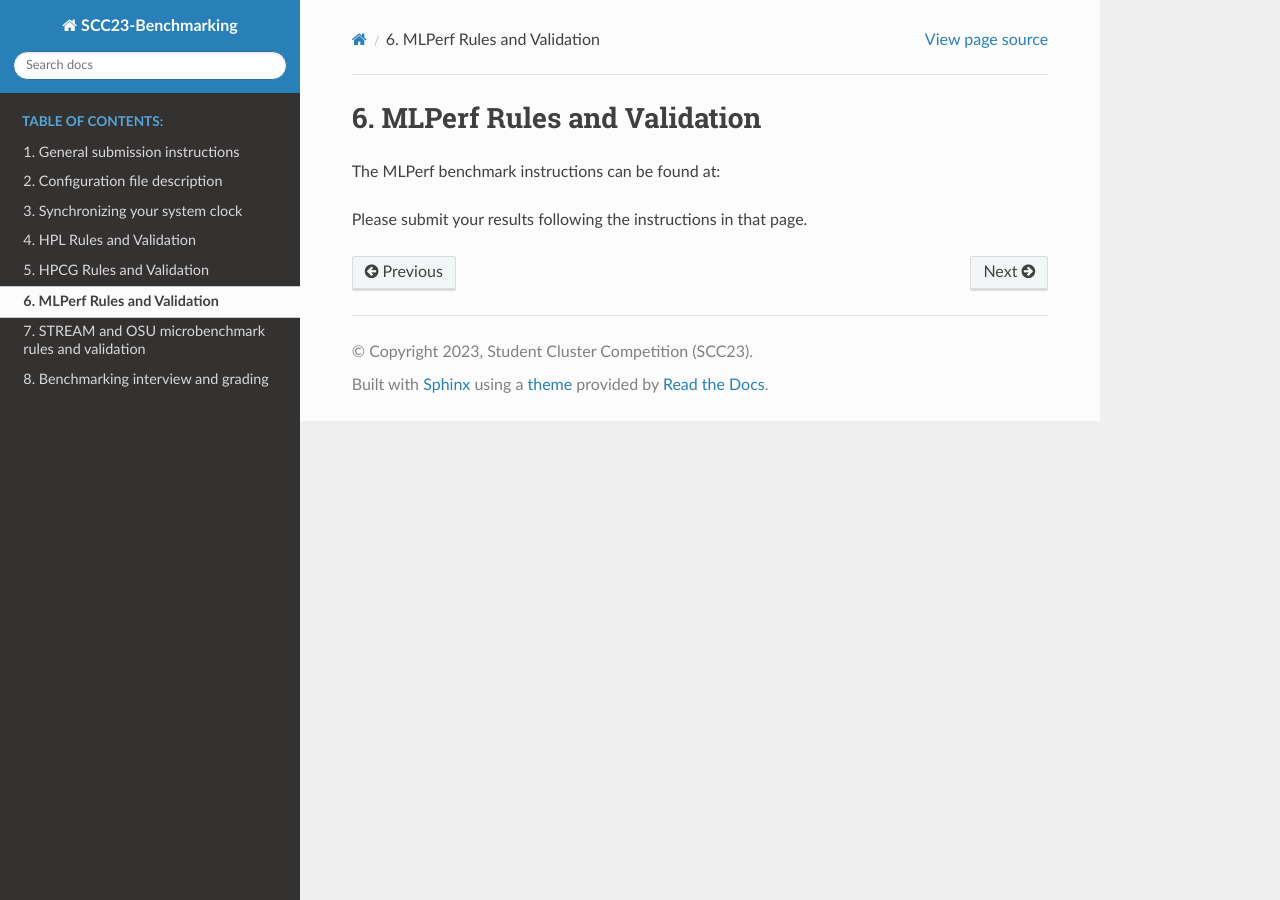
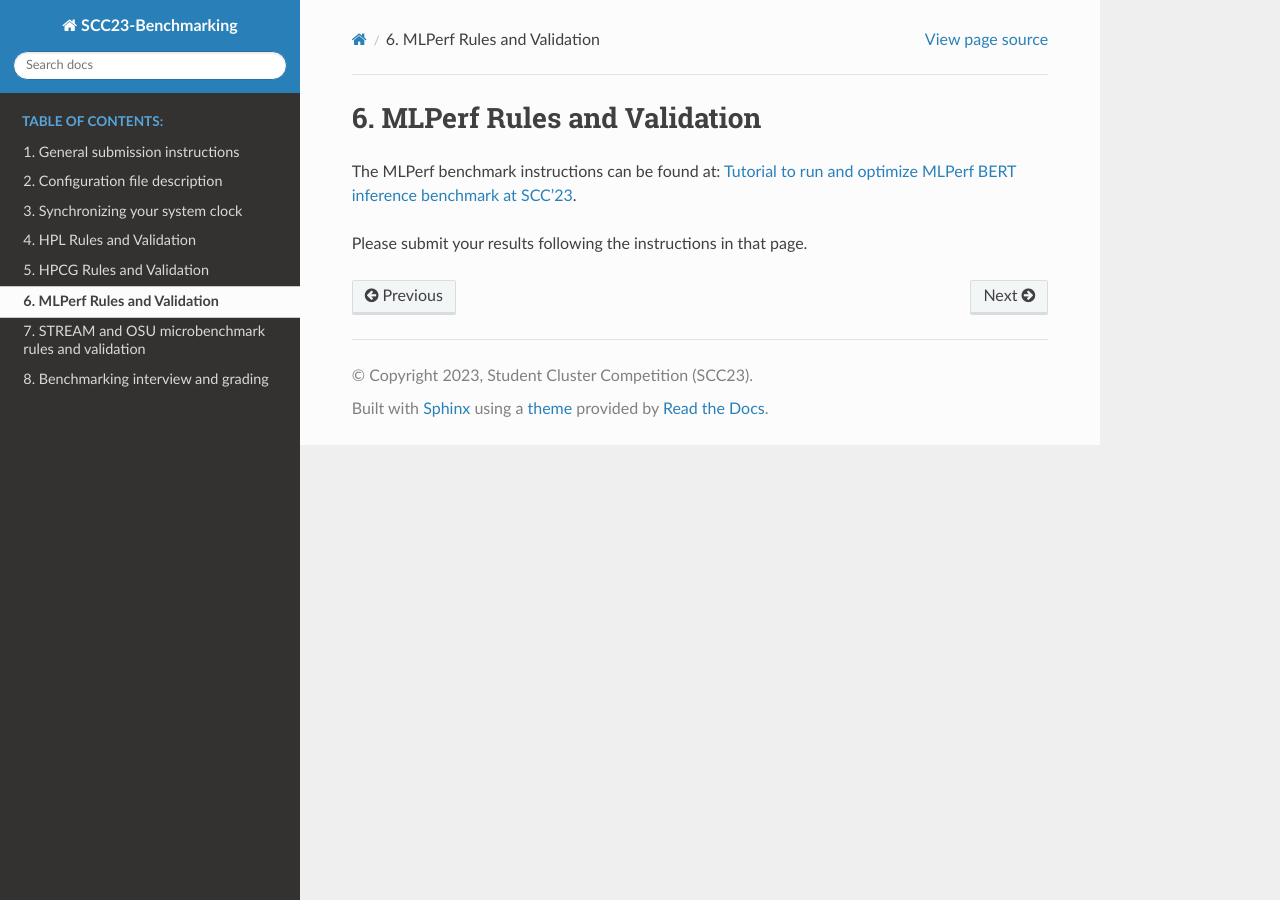
Before and after one commit to amaji/scc23-benchmarking, a Sphinx documentation site: the page built from source/benchmarks/mlperf.rst, in a window 1280 px wide. Built offline with Sphinx 7.4.7 and the Read the Docs theme 2.0.0, drawn with Linux system fonts in a browser that asks for light colours.

Commit message:
Add MLPerf tutorial link.

```diff
--- a/source/benchmarks/mlperf.rst
+++ b/source/benchmarks/mlperf.rst
@@ -1,6 +1,6 @@
 MLPerf Rules and Validation
 ---------------------------
 
-The MLPerf benchmark instructions can be found at:
+The MLPerf benchmark instructions can be found at: `Tutorial to run and optimize MLPerf BERT inference benchmark at SCC'23 <https://github.com/mlcommons/ck/blob/master/docs/tutorials/scc23-mlperf-inference-bert.md>`_.
 
 Please submit your results following the instructions in that page.
```
